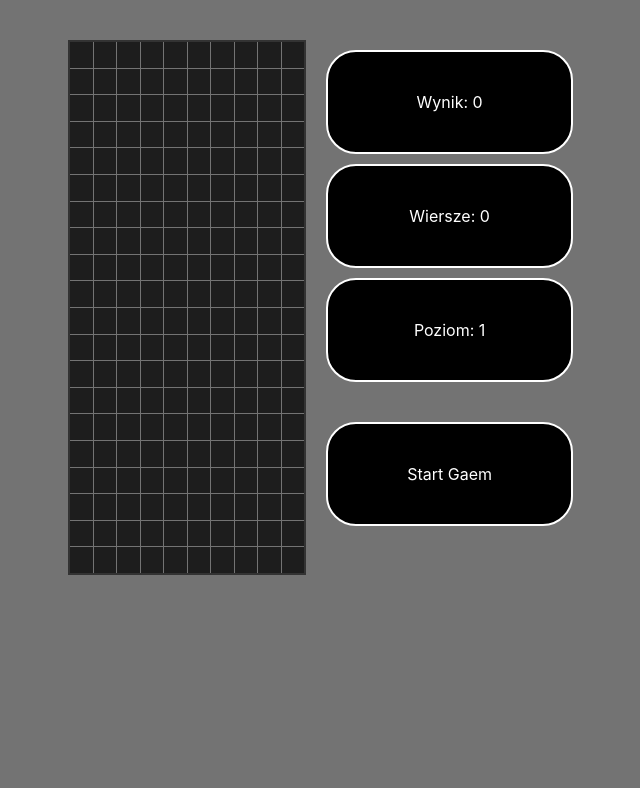
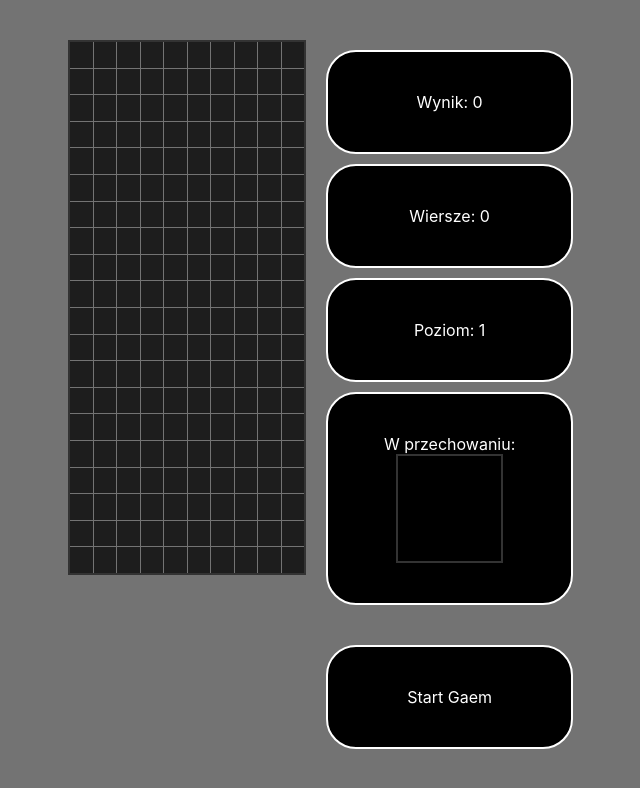
Before and after one commit to szybkigustaw/tetris, a React (Create React App) app: page / in a window 1280 px wide. Shown: the top 788 px of the page, without its empty margins (316-956 px from the left). Built offline with nearby package versions, Linux system fonts and the light colour scheme.

Commit message:
Chowanie tetromina + zmiana na e.code

```diff
--- a/src/components/Cell.jsx
+++ b/src/components/Cell.jsx
@@ -6,7 +6,6 @@
 
 import React from "react";
 import { TETROMINOS } from "../utils/tetrominos";
-import { randomTetromino } from "../utils/tetrominos";
 import StyledCell from "./styles/StyledCell";
 
 class Cell extends React.Component{
--- /dev/null
+++ b/src/components/DisplayHold.jsx
@@ -0,0 +1,35 @@
+/*
+    Display - komponent przedstawiający pojedyńcze "okienko" z informacją.
+    Jak własność przyjmuje tekst do wyświetlenia.
+*/
+import React from "react";
+import HoldMatrix from "../containers/HoldMatrix";
+import { StyledDisplayHold } from "./styles/StyledDisplayHold";
+
+class DisplayHold extends React.Component{
+    constructor(props){
+        super(props)
+    };
+
+    render(){
+
+        let blank_stage = null;
+        if(this.props.held_tetromino === null){
+            blank_stage = Array.from(new Array(4), () => (
+                new Array(4).fill(['0','clear'])
+            ));
+        }
+
+        return(
+            <StyledDisplayHold>
+                W przechowaniu: {
+                    (this.props.held_tetromino === null) ?
+                    <HoldMatrix stage={blank_stage} /> :
+                    <HoldMatrix stage={this.props.held_tetromino} />
+                }
+            </StyledDisplayHold>
+        );
+    };
+};
+
+export default DisplayHold;
--- /dev/null
+++ b/src/components/styles/StyledDisplayHold.jsx
@@ -0,0 +1,21 @@
+/*
+    StyledDisplay - komponent zagnieżdżony wewnątrz komponentu Display, odpowiedzialny za renderowanie stylizowanego komponentu.
+    Przyjmuje jako własności tekst wyświetlany, tworzy stylizowany komponent okna z informacją podaną we własnościach.
+*/
+import styled from "styled-components";
+
+export const StyledDisplayHold = styled.div`
+    display: flex;
+    flex-flow: column nowrap;
+    justify-content: center;
+    width: 100%;
+    max-width: 15vw;
+    padding: 5vh 2vw;
+    text-align: center;
+    margin: 10px 0;
+    font-weight: ${props => (props.text === "Koniec gry!" ? "bold" : "normal")};
+    border: 2px solid ${props => (props.text === "Koniec gry!" ? "black" : "white")};
+    border-radius: 30px;
+    color: ${props => (props.text === "Koniec gry!" ? "black" : "white")};
+    background-color: ${props => (props.text === "Koniec gry!" ? "rgba(255,0,0,0.5)" : "black")};
+`;
--- /dev/null
+++ b/src/containers/HoldMatrix.jsx
@@ -0,0 +1,28 @@
+/*
+    Stage - komponent-kontener odpowiedzialny za renderowanie macierzy z komórkami.
+    Jako własności przyjmuje informacje o stanie poszczególnych komórek.
+    Renderuje macierz, wypełniając ją komponentami Cell, przekazując im dane o ich typie oraz kolorze.
+*/
+
+import React from "react";
+import Cell from "../components/Cell";
+import { StyledHoldMatrix } from "./styles/StyledHoldMatrix";
+
+class HoldMatrix extends React.Component{
+    constructor(props){
+        super(props)
+    };
+
+    render(){
+        const stage = this.props.stage;
+        return(
+            <StyledHoldMatrix height={stage.length} width={stage[0].length}>
+                {stage.map(row => row.map((cell, x) => (
+                    <Cell key={x} type={cell[0]} />
+                )))}
+            </StyledHoldMatrix>
+        );
+    };
+};
+
+export default HoldMatrix;
--- a/src/containers/Tetris.jsx
+++ b/src/containers/Tetris.jsx
@@ -6,6 +6,7 @@
 import React from "react";
 import Stage from "./Stage";
 import Display from "../components/Display";
+import DisplayHold from "../components/DisplayHold";
 import StartButton from "../components/StartButton";
 import { randomTetromino, TETROMINOS } from "../utils/tetrominos";
 import { StyledTetris, StyledTetrisWrapper } from "./styles/StyledTetris";
@@ -20,6 +21,8 @@ class Tetris extends React.Component{
                 collided: false
             },
             stage: this.createStage(),
+            held_tetromino: null,
+            can_be_switched: true,
             dropTime: null,
             gameOver: false,
             rowsCleared: 0,
@@ -38,6 +41,7 @@ class Tetris extends React.Component{
         this.resetPlayer = this.resetPlayer.bind(this);
         this.clearRows = this.clearRows.bind(this);
         this.checkLevel = this.checkLevel.bind(this);
+        this.switchHold = this.switchHold.bind(this);
         this.STAGE_HEIGHT = 20
         this.STAGE_WIDTH = 10
         this.gameInterval = null;
@@ -96,6 +100,8 @@ class Tetris extends React.Component{
             this.setState(prevState => ({
                 player: this.state.player,
                 stage: clearRowsRes[0],
+                held_tetromino: prevState.held_tetromino,
+                can_be_switched: true,
                 dropTime: prevState.dropTime,
                 gameOver: false,
                 rowsCleared: prevState.rowsCleared + clearRowsRes[1],
@@ -110,6 +116,8 @@ class Tetris extends React.Component{
             this.setState(prevState => ({
                     player: this.state.player,
                     stage: newStage,
+                    held_tetromino: prevState.held_tetromino,
+                    can_be_switched: prevState.can_be_switched,
                     dropTime: prevState.dropTime,
                     gameOver: false,
                     rowsCleared: prevState.rowsCleared,
@@ -189,6 +197,60 @@ class Tetris extends React.Component{
         return [level, req];
     }
 
+    switchHold(player, stage){
+        if(!this.state.gameOver){
+            if(this.state.held_tetromino === null){
+                this.setState(prevState => ({
+                    player: this.resetPlayer(),
+                    stage: prevState.stage,
+                    held_tetromino: prevState.player.tetromino,
+                    can_be_switched: prevState.can_be_switched,
+                    dropTime: prevState.dropTime,
+                    gameOver: false,
+                    rowsCleared: prevState.rowsCleared,
+                    points: prevState.points,
+                    level: prevState.level,
+                    required_to_level: prevState.required_to_level
+                }))
+            } else if(this.state.can_be_switched){
+                for(let y = 0; y < this.state.held_tetromino.length; y++){
+                    for(let x = 0; x < this.state.held_tetromino[y].length; x++){
+                        if(this.state.held_tetromino[y][x] !== '0'){
+                            if(
+                                !stage[y + player.pos.y] ||
+                                !stage[y + player.pos.y][x + player.pos.x] ||
+                                stage[y + player.pos.y][x + player.pos.x][1] !== "clear"
+                            ){
+                                return;
+                            } else {
+                                const cur_held_tetromino = this.state.held_tetromino;
+                                const cur_tetromino = player.tetromino;
+                                this.setState(prevState => ({
+                                    player: {
+                                        pos: prevState.player.pos,
+                                        tetromino: cur_held_tetromino,
+                                        collided: prevState.player.collided
+                                    },
+                                    stage: prevState.stage,
+                                    held_tetromino: cur_tetromino,
+                                    can_be_switched: false,
+                                    dropTime: prevState.dropTime,
+                                    gameOver: false,
+                                    rowsCleared: prevState.rowsCleared,
+                                    points: prevState.points,
+                                    level: prevState.level,
+                                    required_to_level: prevState.required_to_level
+                                }))
+                            }
+                        }
+                    }
+                }
+            } else {
+               return;
+            }
+        }
+    }
+
     rotate(tetromino, dir){
         //
         const rotated_tetromino = tetromino.map((_, index) => (
@@ -232,6 +294,7 @@ class Tetris extends React.Component{
         this.setState(prevState => ({
             player: player_copy,
             stage: prevState.stage,
+            held_tetromino: prevState.held_tetromino,
             dropTime: prevState.dropTime,
             gameOver: prevState.gameOver,
             rowsCleared: prevState.rowsCleared,
@@ -246,6 +309,7 @@ class Tetris extends React.Component{
             if(!this.checkCollision(this.state.player, this.state.stage, {x: dir, y: 0})) {
                 this.setState(prevState => ({
                     stage: prevState.stage,
+                    held_tetromino: prevState.held_tetromino,
                     dropTime: prevState.dropTime,
                     gameOver: prevState.gameOver,
                     player: {
@@ -267,6 +331,7 @@ class Tetris extends React.Component{
         if(!this.checkCollision(this.state.player, this.state.stage, {x: 0, y: 1})){
             this.setState(prevState => ({
                     stage: prevState.stage,
+                    held_tetromino: prevState.held_tetromino,
                     dropTime: prevState.dropTime,
                     gameOver: prevState.gameOver,
                     player: {
@@ -285,6 +350,7 @@ class Tetris extends React.Component{
                     this.setState(prevState => ({
                         player: prevState.player,
                         stage: prevState.stage,
+                        held_tetromino: prevState.held_tetromino,
                         dropTime: prevState.dropTime,
                         gameOver: true,
                         rowsCleared: prevState.rowsCleared,
@@ -295,6 +361,7 @@ class Tetris extends React.Component{
                 } else {
                     this.setState(prevState => ({
                         stage: prevState.stage,
+                        held_tetromino: prevState.held_tetromino,
                         dropTime: prevState.dropTime,
                         gameOver: prevState.gameOver,
                         player: {
@@ -320,6 +387,7 @@ class Tetris extends React.Component{
                 collided: false
             },
             stage: this.createStage(),
+            held_tetromino: null,
             dropTime: null,
             gameOver: false,
             rowsCleared: 0,
@@ -338,6 +406,7 @@ class Tetris extends React.Component{
                 collided: false
             },
             stage: prevState.stage,
+            held_tetromino: prevState.held_tetromino,
             dropTime: prevState.dropTime,
             gameOver: false,
             rowsCleared: prevState.rowsCleared,
@@ -349,20 +418,27 @@ class Tetris extends React.Component{
 
     registerKeyPresses(e){
         if(!this.state.gameOver){
-        switch(e.keyCode){
-            case 37:{
+        switch(e.code){
+            case "ControlLeft":{
+                this.switchHold(this.state.player, this.state.stage);
+            } break;
+            case "ArrowLeft":{
                 this.move(-1);
             } break;
 
-            case 38:{
+            case "ArrowUp":{
                 this.rotatePlayer(1);
             } break;
 
-            case 39:{
+            case "ShiftLeft":{
+                this.rotatePlayer(-1);
+            }  break;
+
+            case "ArrowRight":{
                 this.move(1);
             } break;
 
-            case 40:{
+            case "ArrowDown":{
                 this.drop();
             } break;
         }
@@ -375,6 +451,7 @@ class Tetris extends React.Component{
         //this.rerender_count++;
         //console.log(this.rerender_count);
         //console.log("This player: "); console.log(this.state.player);
+        console.log(`Current hold: ${this.state.held_tetromino}`);
 
         return(
             <StyledTetrisWrapper
@@ -390,6 +467,7 @@ class Tetris extends React.Component{
                         <Display text={`Wynik: ${this.state.points}`} />
                         <Display text={`Wiersze: ${this.state.rowsCleared}`} />
                         <Display text={`Poziom: ${this.state.level}`} />
+                        <DisplayHold held_tetromino={this.state.held_tetromino} />
                     </div>
                     <StartButton
                         handleGameStart={this.resetGame}
--- /dev/null
+++ b/src/containers/styles/StyledHoldMatrix.jsx
@@ -0,0 +1,21 @@
+/*
+    StyledStage - komponent zagnieżdżony wewnątrz komponentu Stage, odpowiedzialny za renderowanie stylizowanego komponentu.
+    Komponent ten przyjmuje w parametrach długość oraz wysokość sceny (macierzy) i  tworzy na ich podstawie stylizowaną macierz
+    służącą jako pole gry.
+*/
+
+import styled from "styled-components";
+
+export const StyledHoldMatrix = styled.div`
+    margin: auto auto;
+    display: grid;
+    grid-template-rows: repeat(
+        ${props => props.height},
+        calc(${props => props.width * 2}vw / ${props => props.width})
+    );
+    grid-template-columns: repeat(${props => props.width}, 1fr);
+    grid-gap: 1px;
+    border: 2px solid #333;
+    width: 100%;
+    max-width: ${props => props.width * 2}vw;
+`;
```
